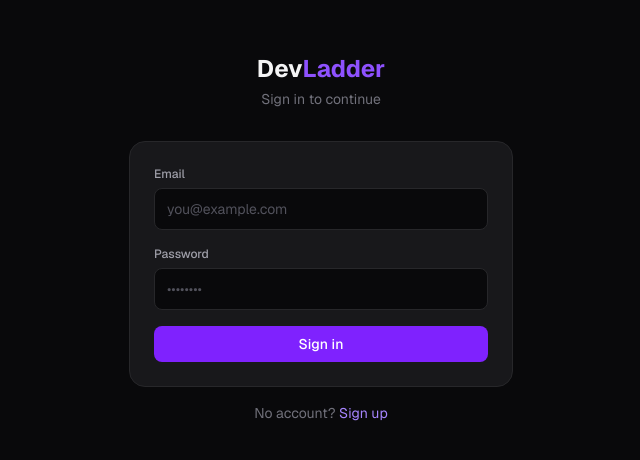
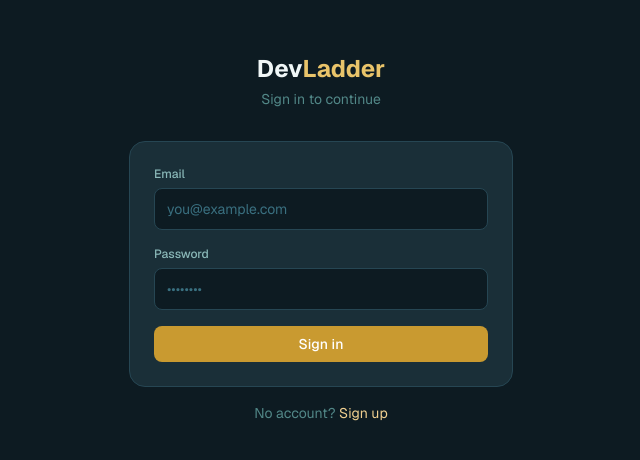
Before and after one commit to Abdullah-FSWD/devLadder, a Next.js app in the folder client/: page /login in a window 1280 px wide. Shown: the part 162-622 px from the top of the page, without its empty margins (319-959 px from the left). Built offline with nearby package versions, Linux system fonts and the light colour scheme; no server answers.

Commit message:
handling dark and light theme

```diff
--- a/client/src/app/globals.css
+++ b/client/src/app/globals.css
@@ -1,36 +1,162 @@
 @import "tailwindcss";
 
-:root {
-  --background: #09090b;
-  --surface: #18181b;
-  --surface-2: #27272a;
-  --border: #3f3f46;
-  --text-primary: #fafafa;
-  --text-muted: #a1a1aa;
-  --accent: #8b5cf6;
-  --accent-hover: #7c3aed;
-  --success: #22c55e;
-  --warning: #f59e0b;
-  --error: #ef4444;
+/* ─────────────────────────────────────────────────────────────
+   Theme tokens — dark (default) and light
+   Approach: CSS vars change per theme; @theme inline exposes
+   them as Tailwind utilities via var() references.
+   ───────────────────────────────────────────────────────────── */
+
+:root,
+[data-theme="dark"] {
+  color-scheme: dark;
+
+  /* 60% – backgrounds */
+  --_zinc-950: #0d1b22;
+  --_zinc-900: #1a2f38;
+  --_zinc-800: #264653;
+  --_zinc-700: #2e5566;
+  --_zinc-600: #3a7080;
+  --_zinc-500: #528888;
+  --_zinc-400: #8ab8b8;
+  --_zinc-300: #b0d5d5;
+  --_zinc-200: #d0eaea;
+  --_zinc-100: #f0f7f7;
+
+  /* 30% – teal brand */
+  --_teal:     #2A9D8F;
+  --_teal-dim: rgba(42, 157, 143, 0.12);
+
+  /* 10% – golden accent */
+  --_accent:     #E9C46A;
+  --_accent-2:   #c9a050;
+  --_accent-dim: rgba(233, 196, 106, 0.12);
+
+  /* violet → accent */
+  --_v-950: rgba(233, 196, 106, 0.07);
+  --_v-900: rgba(233, 196, 106, 0.14);
+  --_v-700: #b08030;
+  --_v-600: #c99a30;
+  --_v-500: #E9C46A;
+  --_v-400: #f0d090;
+  --_v-300: #f5e0b0;
+
+  /* green → teal */
+  --_g-950: rgba(42, 157, 143, 0.08);
+  --_g-900: rgba(42, 157, 143, 0.15);
+  --_g-800: rgba(42, 157, 143, 0.25);
+  --_g-400: #2A9D8F;
+  --_g-300: #4db8a8;
+
+  /* status */
+  --_success: #2A9D8F;
+  --_error:   #f87171;
+  --_warning: #fbbf24;
 }
 
+[data-theme="light"] {
+  color-scheme: light;
+
+  /* 60% – backgrounds (inverted zinc scale) */
+  --_zinc-950: #eef8f7;
+  --_zinc-900: #ffffff;
+  --_zinc-800: #f0faf8;
+  --_zinc-700: #e0f4f2;
+  --_zinc-600: #c8e8e5;
+  --_zinc-500: #5a9090;
+  --_zinc-400: #3a6e6e;
+  --_zinc-300: #264653;
+  --_zinc-200: #1a3a44;
+  --_zinc-100: #0d1b22;
+
+  /* 30% – teal brand (same) */
+  --_teal:     #2A9D8F;
+  --_teal-dim: rgba(42, 157, 143, 0.1);
+
+  /* 10% – darker accent for readability on light bg */
+  --_accent:     #c07a1a;
+  --_accent-2:   #9a5e0e;
+  --_accent-dim: rgba(192, 122, 26, 0.1);
+
+  /* violet → darker for light mode */
+  --_v-950: rgba(192, 122, 26, 0.07);
+  --_v-900: rgba(192, 122, 26, 0.13);
+  --_v-700: #7a4800;
+  --_v-600: #9a6010;
+  --_v-500: #c07a1a;
+  --_v-400: #d4923a;
+  --_v-300: #e0b060;
+
+  /* green → teal (same) */
+  --_g-950: rgba(42, 157, 143, 0.08);
+  --_g-900: rgba(42, 157, 143, 0.14);
+  --_g-800: rgba(42, 157, 143, 0.22);
+  --_g-400: #1f8070;
+  --_g-300: #2A9D8F;
+
+  /* status */
+  --_success: #1f8070;
+  --_error:   #dc2626;
+  --_warning: #d97706;
+}
+
+/* ─────────────────────────────────────────────────────────────
+   Tailwind v4 theme extension — expose CSS vars as utilities
+   ───────────────────────────────────────────────────────────── */
 @theme inline {
   --font-sans: var(--font-geist-sans);
   --font-mono: var(--font-geist-mono);
+
+  /* Override zinc palette */
+  --color-zinc-950: var(--_zinc-950);
+  --color-zinc-900: var(--_zinc-900);
+  --color-zinc-800: var(--_zinc-800);
+  --color-zinc-700: var(--_zinc-700);
+  --color-zinc-600: var(--_zinc-600);
+  --color-zinc-500: var(--_zinc-500);
+  --color-zinc-400: var(--_zinc-400);
+  --color-zinc-300: var(--_zinc-300);
+  --color-zinc-200: var(--_zinc-200);
+  --color-zinc-100: var(--_zinc-100);
+
+  /* Override violet → accent */
+  --color-violet-950: var(--_v-950);
+  --color-violet-900: var(--_v-900);
+  --color-violet-700: var(--_v-700);
+  --color-violet-600: var(--_v-600);
+  --color-violet-500: var(--_v-500);
+  --color-violet-400: var(--_v-400);
+  --color-violet-300: var(--_v-300);
+
+  /* Override green → teal success states */
+  --color-green-950: var(--_g-950);
+  --color-green-900: var(--_g-900);
+  --color-green-800: var(--_g-800);
+  --color-green-400: var(--_g-400);
+  --color-green-300: var(--_g-300);
+
+  /* Custom teal utilities */
+  --color-teal-500: var(--_teal);
+  --color-teal-dim: var(--_teal-dim);
+
+  /* Custom accent utilities */
+  --color-accent:     var(--_accent);
+  --color-accent-2:   var(--_accent-2);
+  --color-accent-dim: var(--_accent-dim);
 }
 
-* {
-  box-sizing: border-box;
-}
+/* ─────────────────────────────────────────────────────────────
+   Base
+   ───────────────────────────────────────────────────────────── */
+* { box-sizing: border-box; }
 
 body {
-  background-color: var(--background);
-  color: var(--text-primary);
+  background-color: var(--_zinc-950);
+  color: var(--_zinc-100);
   font-family: var(--font-geist-sans), system-ui, sans-serif;
   -webkit-font-smoothing: antialiased;
 }
 
 ::-webkit-scrollbar { width: 6px; height: 6px; }
 ::-webkit-scrollbar-track { background: transparent; }
-::-webkit-scrollbar-thumb { background: var(--border); border-radius: 9999px; }
-::-webkit-scrollbar-thumb:hover { background: #52525b; }
+::-webkit-scrollbar-thumb { background: var(--_zinc-700); border-radius: 9999px; }
+::-webkit-scrollbar-thumb:hover { background: var(--_teal); }
```
